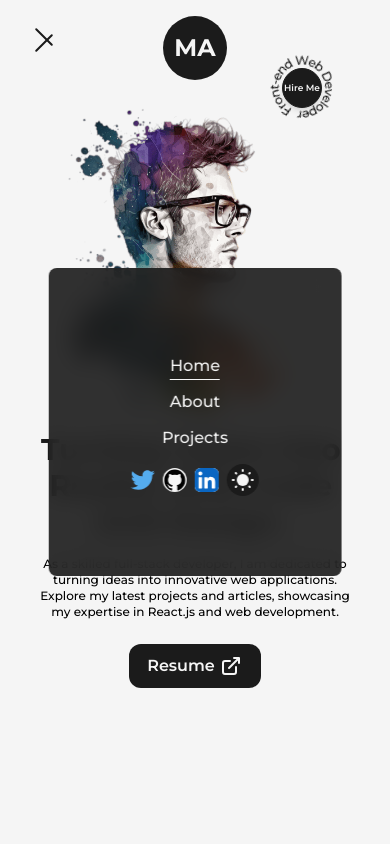
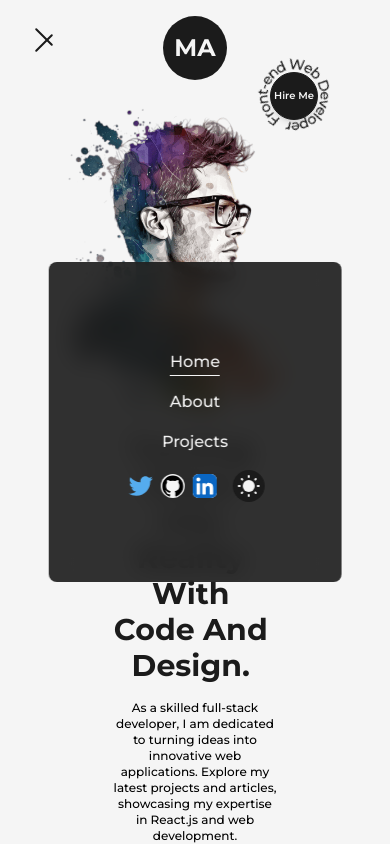
Before and after one commit to imoeadel/moe-adel-portfolio, a Next.js app: page / in a window 390 px wide. Both pictures are taken after a click on the button 44 px from the left and 37 px from the top of the page. Shown: the top 844 px of the page. Built offline with nearby package versions, Linux system fonts and the light colour scheme.

Commit message:
fixing Hire me, darkmodeicon and resume button

```diff
--- a/src/components/HireMe.js
+++ b/src/components/HireMe.js
@@ -5,8 +5,8 @@ import { CircularText } from './Icons';
 const HireMe = () => {
   return (
     <div className="fixed left-4 bottom-4 flex items-center justify-center overflow-hidden
-     md:right-8 md:left-auto md:top-8 md:bottom-auto md:absolute ">
-      <div className="w-48 h-auto flex items-center justify-center relative md:w-28">
+     md:right-8 md:left-auto md:top-8 md:bottom-auto md:absolute">
+      <div className="w-48 h-auto flex items-center justify-center relative md:w-32">
         <CircularText
           className={'fill-dark animate-spin-slow dark:fill-light'}
         />
@@ -16,7 +16,7 @@ const HireMe = () => {
            -translate-y-1/2 bg-dark text-light shadow-md border border-solid border-dark
            w-16 h-16 rounded-full text-sm font-semibold hover:bg-light hover:text-dark
            dark:bg-light dark:text-dark hover:dark:bg-dark hover:dark:text-light
-           hover:dark:border-light md:w-10 md:h-10 md:text-[9px]"
+           hover:dark:border-light md:w-12 md:h-12 md:text-[10px]"
         >
           Hire Me
         </Link>
--- a/src/components/Layout.js
+++ b/src/components/Layout.js
@@ -3,7 +3,7 @@ import React from 'react'
 const Layout = ({children, className}) => {
   return (
     <div className={`w-full h-full inline-block z-0 bg-light p-32 dark:bg-dark
-    xl:p-4 lg:p-16 md:p-12 sm:p-8  ${className}`}>
+    xl:p-24 lg:p-16 md:p-12 sm:p-8  ${className}`}>
       {children}
     </div>
   )
--- a/src/components/Navbar.js
+++ b/src/components/Navbar.js
@@ -37,7 +37,7 @@ const CustomMobileLink = ({ href, title, className = '', toggle }) => {
   }
 
   return (
-    <button href={href} className={`${className} relative group text-light dark:text-dark my-[6px]`} onClick={handleClick}>
+    <button href={href} className={`${className} relative group text-light dark:text-dark my-2`} onClick={handleClick}>
       {title}
 
       <span
@@ -78,7 +78,7 @@ const Navbar = () => {
           }`}
         ></span>
         <span className={`bg-dark dark:bg-light block transition-all duration-300 ease-out h-0.5 w-6 rounded-sm translate-y-0.5 ${
-            isOpen ? '-rotate-45 -translate-y-[4px]' : 'translate-y-0.5'
+            isOpen ? '-rotate-45 -translate-y-1' : 'translate-y-0.5'
           }`}></span>
       </button>
       <div className='w-full flex justify-between items-center lg:hidden'>
@@ -176,7 +176,7 @@ const Navbar = () => {
 
         <button
           onClick={() => setMode(mode === 'light' ? 'dark' : 'light')}
-          className={`ml-6 flex items-center justify-center rounded-full p-1 sm:mx-1
+          className={`ml-3 flex items-center justify-center rounded-full p-1
           ${mode === 'light' ? 'bg-dark text-light' : 'bg-light text-dark'}`}
         >
           {mode === 'dark' ? (
--- a/src/pages/index.js
+++ b/src/pages/index.js
@@ -17,17 +17,17 @@ export default function Home() {
       </Head>
       <TransitionEffect />
       <main className="bg-light w-full min-h-screen dark:text-light dark:bg-dark">
-        <Layout className="pt-0 md:tp-16 sm:pt-8">
+        <Layout className="pt-0 md:pt-16 sm:pt-8">
           <div className="flex items-center justify-between w-full lg:flex-col">
             <div className="w-1/2 lg:w-full">
-              <Image src={profilePic} alt="Profile" className="w-full h-auto  md:inline-block md:w-full"
+              <Image src={profilePic} alt="Profile" className="w-full h-auto md:inline-block md:w-full"
                 priority
                 sizes="(max-width: 768px) 100vw,
                 (max-width: 1200px) 50vw,
                 50vw"
               />
             </div>
-            <div className="w-1/2 flex flex-col items-center self-center lg:w-full lg:text-center">
+            <div className="w-1/2 flex flex-col items-center self-center lg:text-center">
               <AnimatedText
                 text="Turning Vision Into Reality With Code And Design."
                 className="!text-6xl !text-left dark:text-light xl:!text-5xl lg:!text-center lg:!text-6xl
@@ -50,7 +50,6 @@ export default function Home() {
                             hover:dark:border-light md:p-2 md:px-4 md:text-base "
                 >
                   Resume
-                  <LinkArrow className='w-6 ml-1' />
                 </Link>
               </div>
             </div>
```
